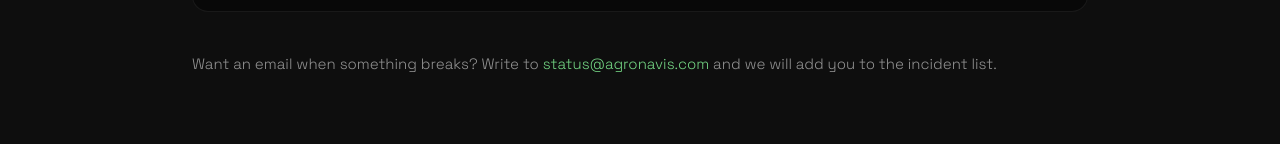
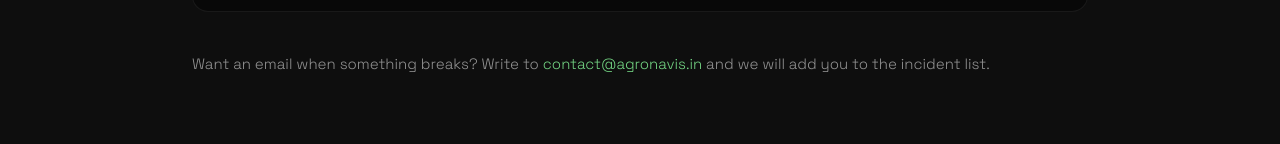
Before and after one commit to jpdevhub/Agronavis-web, a Next.js app: page /status in a window 1280 px wide. Shown: the part 2889-3033 px from the top of the page. Built offline with nearby package versions, Linux system fonts and the light colour scheme.

Commit message:
fix(content): point every address at contact@agronavis.in
Replaces the agronavis.com placeholders with the real inbox.

```diff
--- a/app/globals.css
+++ b/app/globals.css
@@ -69,7 +69,7 @@
   }
 }
 
-/* Fluid type steps — the only three headline sizes in the system */
+/* Fluid type steps: the only three headline sizes in the system */
 @utility type-display {
   font-size: clamp(2.5rem, 5.4vw, 4.25rem);
   font-weight: 700;
--- a/app/privacy/page.tsx
+++ b/app/privacy/page.tsx
@@ -100,7 +100,7 @@ export default function PrivacyPage() {
       sections={sections}
       contact={{
         line: 'Ask us anything about your data, including the awkward questions. A human replies, usually within two working days.',
-        email: 'privacy@agronavis.com',
+        email: 'contact@agronavis.in',
       }}
     />
   );
--- a/app/status/page.tsx
+++ b/app/status/page.tsx
@@ -191,8 +191,8 @@ export default function StatusPage() {
           <Reveal delay={0.1}>
             <p className="mt-10 text-[0.9375rem] font-light text-ink-muted">
               Want an email when something breaks? Write to{' '}
-              <a href="mailto:status@agronavis.com" className="text-accent hover:opacity-80">
-                status@agronavis.com
+              <a href="mailto:contact@agronavis.in" className="text-accent hover:opacity-80">
+                contact@agronavis.in
               </a>{' '}
               and we will add you to the incident list.
             </p>
--- a/app/terms/page.tsx
+++ b/app/terms/page.tsx
@@ -107,7 +107,7 @@ export default function TermsPage() {
       sections={sections}
       contact={{
         line: 'Contract questions, enterprise redlines, or a clause you want explained in normal words.',
-        email: 'legal@agronavis.com',
+        email: 'contact@agronavis.in',
       }}
     />
   );
```
